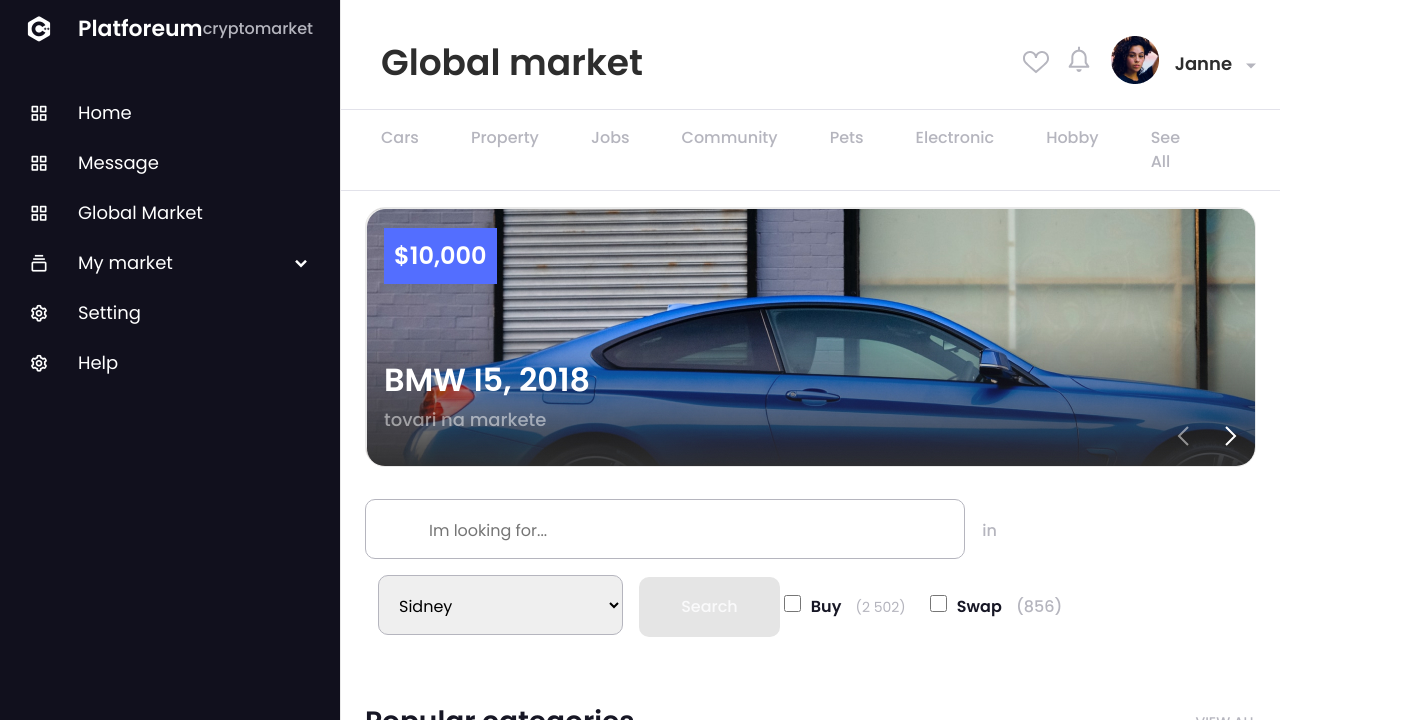
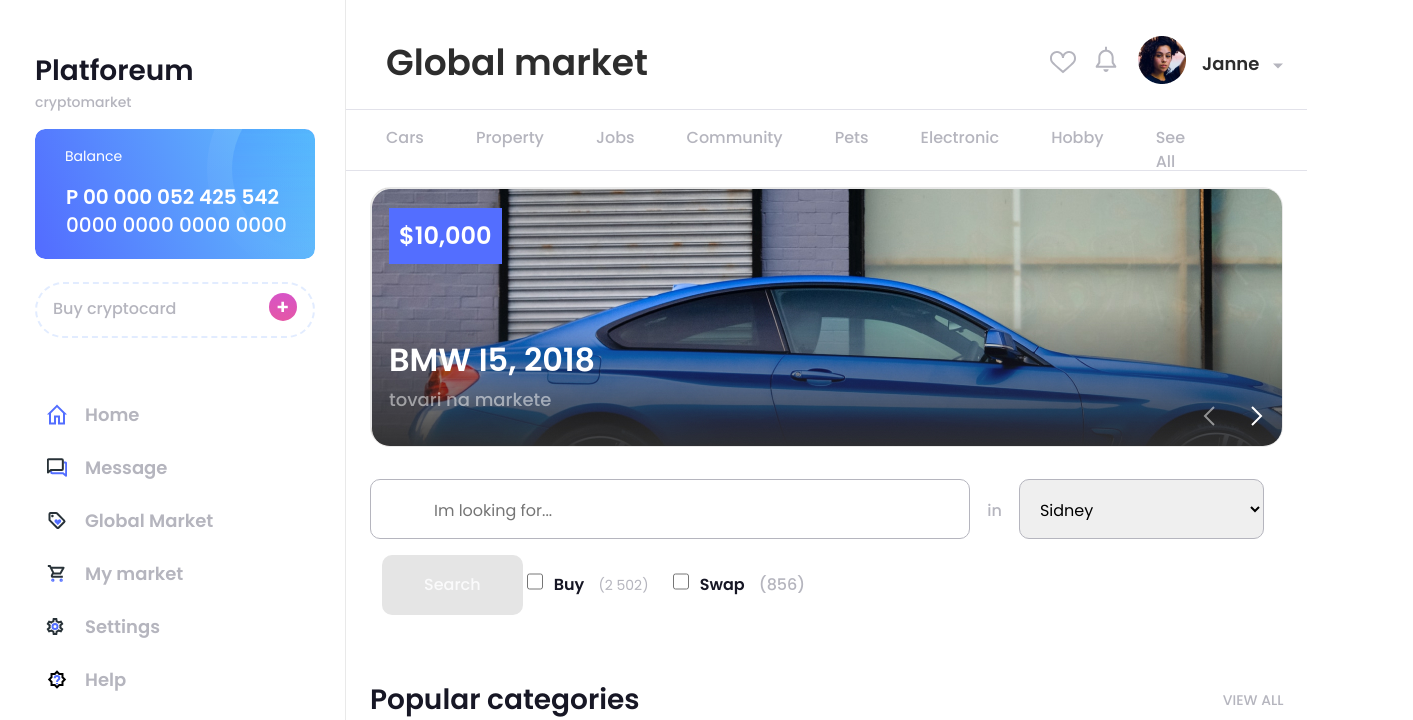
Before and after one commit to AvatarA-GSV/landingpage_fixtimer, a plain HTML site: page index.html in a window 1280 px wide. Shown: the top 720 px of the page, 1413 px wide, since content can reach past the window. Drawn offline with nearby package versions, Linux system fonts and the light colour scheme; files whose address does not match are found by name.

Commit message:
добавил grid

```diff
--- a/css/style.css
+++ b/css/style.css
@@ -49,264 +49,167 @@ h2{
 
 .big-container{
     max-width: 1460px;
-   /*  margin: 0 auto;  */
-    /* padding: 0 10px; */
+    margin: 0 auto;
+    padding: 0 10px;
 }
 
-/* С этого момента копия чужого кода для сайдбара */
-
 .wrapper{
-    display: flex;
-    min-height: 100%;
+   /*  display: flex;
+    min-height: 100%; - это заменил на grid
+    justify-content: space-between; */
+    display: grid;
+    /* grid-template-columns: minmax(auto, 341px) minmax(auto, 1099px); */
+    grid-template-columns: minmax(auto, 341px) 76.3%;
 }
 
 .sidebar{
-    display: flex;
-    flex-direction: column;
-    margin-bottom: 0;
-    min-height: 100vh;
-    width: 341px;
+   padding: 50px 30px 0 25px;
+   border-bottom: 1px solid #E9E9E9;
     border-right: 1px solid #E9E9E9;
-    border-bottom: 1px solid #E9E9E9;
-    background: #11101d;
-    background-size: cover;
-    z-index: 100;
-    transition: all 0.5s ease;
+    position: sticky;
+    top: 0;
+    height: 900px;
 }
 
-.sidebar.close{
-    width: 78px;
+.sidebar__title{
+
 }
-  .sidebar .logo-details{
-    height: 60px;
-    width: 100%;
+
+.sidebar__subtitle{
+  font-size: 14px;
+  line-height: 21px;
+  margin-bottom: 16px;
+}
+
+.sidebar__balance{
+  position: relative;
+}
+
+.sidebar__balance-img{
+
+}
+
+.sidebar__balance-link{
+  position: absolute;
+  top: 17px;
+  left: 30px;
+  color: #FFFFFF;
+  font-weight: 400;
+  font-size: 14px;
+  line-height: 21px;
+}
+
+.sidebar__balance-text{
+  position: absolute;
+  top: 52.5px;
+  left: 31px;
+  color: #FFFFFF;
+  font-weight: 600;
+  font-size: 20px;
+  line-height: 30px;
+}
+
+.sidebar__balance-text + .sidebar__balance-text{
+  margin-top: 28px;
+  font-weight: 500;
+}
+
+.sidebar__balance-crypto{
   display: flex;
+  justify-content: space-between;
   align-items: center;
+  border: 2px dashed #E2ECFF;
+  border-radius: 50px;
+  margin: 16px 0 63px 0;
 }
-  .sidebar .logo-details i{
-    font-size: 30px;
-    color: #fff;
-    height: 50px;
-    min-width: 78px;
-    text-align: center;
-    line-height: 50px;
+
+.sidebar__balance-crypto-link{
+  line-height: 28px;
+  padding: 8px 0 10px 16px;
 }
-  .sidebar .logo-details .logo_name{
-    font-size: 22px;
-    color: #fff;
+
+.sidebar__balance-crypto-btn{
+  margin: 8px 16px 7px 0;
+}
+
+.sidebar__list{
   font-weight: 600;
-    transition: 0.3s ease;
-    transition-delay: 0.1s;
+  font-size: 18px;
+  line-height: 28px;
+  display: grid;
+  grid-template-columns: 1fr;
+  grid-template-rows: 6fr;
+  gap: 25px;
 }
-  .sidebar.close .logo-details .logo_name{
-    transition-delay: 0s;
-    opacity: 0;
-    pointer-events: none;
+
+.sidebar__link{
+  padding-left: 50px;
 }
-  .sidebar .nav-links{
-    height: 100%;
-    padding: 30px 0 100px 0;
-    overflow: auto;
+
+/* .sidebar__link:nth-child(1){
+  background-image: url("../img/saidbar-list-icon-1.svg"); - это св-во не работает, задает сразу всем детям одинаковую картинку!!! почему не понял? связано ли это что задал у родителя GRID?
+  background-repeat: no-repeat;
+  background-position: 10px;
 }
-  .sidebar.close .nav-links{
-    overflow: visible;
+ */
+.home {
+  background-image: url("../img/saidbar-list-icon-1.svg");
+  background-repeat:no-repeat ;
+  background-position: 10px ;
 }
-  .sidebar .nav-links::-webkit-scrollbar{
-    display: none;
+
+.message {
+  background-image: url("../img/saidbar-list-icon-2.svg");
+  background-repeat: no-repeat;
+  background-position: 10px;
 }
-  .sidebar .nav-links li{
-    position: relative;
-    list-style: none;
-    transition: all 0.4s ease;
+
+.glmarket {
+  background-image: url("../img/saidbar-list-icon-3.svg");
+  background-repeat: no-repeat;
+  background-position: 10px;
 }
-  .sidebar .nav-links li:hover{
-    background: #1d1b31;
+
+.mymarket {
+  background-image: url("../img/saidbar-list-icon-4.svg");
+  background-repeat: no-repeat;
+  background-position: 10px;
 }
-  .sidebar .nav-links li .icon-link{
-    display: flex;
-    align-items: center;
-    justify-content: space-between;
+
+.settings {
+  background-image: url("../img/saidbar-list-icon-5.svg");
+  background-repeat: no-repeat;
+  background-position: 10px;
 }
-  .sidebar.close .nav-links li .icon-link{
-    display: block
+
+.help {
+  background-image: url("../img/saidbar-list-icon-6.svg");
+  background-repeat: no-repeat;
+  background-position: 10px;
 }
-  .sidebar .nav-links li i{
-    height: 50px;
-    min-width: 78px;
-    text-align: center;
-    line-height: 50px;
-    color: #fff;
-    font-size: 20px;
-    cursor: pointer;
-    transition: all 0.3s ease;
+
+.sidebar__link:hover{
+  color: #171725;
 }
-  .sidebar .nav-links li.showMenu i.arrow{
-    transform: rotate(-180deg);
-  }
-  .sidebar.close .nav-links i.arrow{
-    display: none;
-  }
-  .sidebar .nav-links li a{
-    display: flex;
-    align-items: center;
-    text-decoration: none;
-  }
-  .sidebar .nav-links li a .link_name{
-    font-size: 18px;
-    font-weight: 400;
-    color: #fff;
-    transition: all 0.4s ease;
-  }
-  .sidebar.close .nav-links li a .link_name{
-    opacity: 0;
-    pointer-events: none;
-  }
-  .sidebar .nav-links li .sub-menu{
-    padding: 6px 6px 14px 80px;
-    margin-top: -10px;
-    background: #1d1b31;
-    display: none;
-  }
-  .sidebar .nav-links li.showMenu .sub-menu{
-    display: block;
-  }
-  .sidebar .nav-links li .sub-menu a{
-    color: #fff;
-    font-size: 15px;
-    padding: 5px 0;
-    white-space: nowrap;
-    opacity: 0.6;
-    transition: all 0.3s ease;
-  }
-  .sidebar .nav-links li .sub-menu a:hover{
-    opacity: 1;
-  }
-  .sidebar.close .nav-links li .sub-menu{
-    position: absolute;
-    left: 100%;
-    top: -10px;
-    margin-top: 0;
-    padding: 10px 20px;
-    border-radius: 0 6px 6px 0;
-    opacity: 0;
-    display: block;
-    pointer-events: none;
-    transition: 0s;
-  }
-  .sidebar.close .nav-links li:hover .sub-menu{
-    top: 0;
-    opacity: 1;
-    pointer-events: auto;
-    transition: all 0.4s ease;
-  }
-  .sidebar .nav-links li .sub-menu .link_name{
-    display: none;
-  }
-  .sidebar.close .nav-links li .sub-menu .link_name{
-    font-size: 18px;
-    opacity: 1;
-    display: block;
-  }
-  .sidebar .nav-links li .sub-menu.blank{
-    opacity: 1;
-    pointer-events: auto;
-    padding: 3px 20px 6px 16px;
-    opacity: 0;
-    pointer-events: none;
-  }
-  .sidebar .nav-links li:hover .sub-menu.blank{
-    top: 50%;
-    transform: translateY(-50%);
-  }
-  .sidebar .profile-details{
-    position: fixed;
-    bottom: 0;
-    width: 260px;
-    display: flex;
-    align-items: center;
-    justify-content: space-between;
-    background: #1d1b31;
-    padding: 12px 0;
-    transition: all 0.5s ease;
-  }
-  .sidebar.close .profile-details{
-    background: none;
-  }
-  .sidebar.close .profile-details{
-    width: 78px;
-  }
-  .sidebar .profile-details .profile-content{
-    display: flex;
-    align-items: center;
-  }
-  .sidebar .profile-details img{
-    height: 52px;
-    width: 52px;
-    object-fit: cover;
-    border-radius: 16px;
-    margin: 0 14px 0 12px;
-    background: #1d1b31;
-    transition: all 0.5s ease;
-  }
-  .sidebar.close .profile-details img{
-    padding: 10px;
-  }
-  .sidebar .profile-details .profile_name,
-  .sidebar .profile-details .job{
-    color: #fff;
-    font-size: 18px;
-    font-weight: 500;
-    white-space: nowrap;
-  }
-  .sidebar.close .profile-details i,
-  .sidebar.close .profile-details .profile_name,
-  .sidebar.close .profile-details .job{
-    display: none;
-  }
-  .sidebar .profile-details .job{
-    font-size: 12px;
-  }
-/*   .home-section{
-    position: relative;
-    background: #E4E9F7;
-    min-height: 100%;
+
+/* .sidebar__link + .sidebar__link{ - это св-во не работает,
+  ! ! ! почему не понял? связано ли это что задал у родителя GRID?
+  margin-top: 25px;
+} */
+
+.market{
+  /*   position: relative;
+    background: #FFFFFF;
+    min-height: 100%; это св-ва были написаны до того как задал всему wrapper GRID
     left: 0px;
     width: calc(100% - 341px);
-    transition: all 0.5s ease;
-  } */
-  .sidebar.close ~ .home-section{
-    left: 0px;
-    width: calc(100% - 78px);
-  }
-  .home-section .home-content{
-    height: 60px;
-    display: flex;
-    align-items: center;
-  }
-  .home-section .home-content .bx-menu,
-  .home-section .home-content .text{
-    color: #11101d;
-    font-size: 35px;
-  }
-  .home-section .home-content .bx-menu{
-    margin: 0 15px;
-    cursor: pointer;
-  }
-  .home-section .home-content .text{
-    font-size: 26px;
-    font-weight: 600;
+    transition: all 0.5s ease; */
   }
 
+
 .market{
-    position: relative;
-    background: #FFFFFF;
-    min-height: 100%;
-    left: 0px;
-    width: calc(100% - 341px);
-    transition: all 0.5s ease;
+
 }
-
-/* до этого момента копия кода для сайдбара, дальше мой код */
 
 .container{
     max-width: 1099px;
@@ -353,9 +256,15 @@ h2{
 }
 
 .menu__list{
-    display: flex;
-    justify-content: space-between;
-    gap: 52px;
+   /*  display: flex;
+    justify-content: space-between; - эти св-ва заменил на grid
+    gap: 52px; */
+    display: grid;
+    grid-template-columns: repeat(8, 1fr) 102px;
+    grid-template-rows: 28px;
+    column-gap: 52px;
+    justify-items: center;
+
     border-top: 1px solid #E2E2EA;
     border-bottom: 1px solid #E2E2EA;
     padding: 16px 0;
@@ -366,7 +275,7 @@ h2{
 }
 
 .menu__item:last-child{
-    margin-right: 155px;
+    /* margin-right: 155px;  - эти св-ва заменил на grid*/
 }
 
 .promo__item-img{
@@ -513,10 +422,15 @@ h2{
 }
 
 .catalog__list{
-    display: flex;
+    /* display: flex;
     flex-wrap: wrap;
-    justify-content: space-between;
+    justify-content: space-between; - эти св-ва заменил на grid
+    gap: 32px; */
+    display: grid;
+    /* grid-template-columns: 1fr 1fr 1fr 1fr; - так не работает адаптив */
+    grid-template-columns: repeat(auto-fit, minmax(236.25px, 1fr));
     gap: 32px;
+
     font-weight: 600;
     font-size: 18px;
     line-height: 24px;
@@ -587,14 +501,18 @@ h2{
 }
 
 .special__list{
-    display: flex;
-    justify-content: space-between;
+    /* display: flex;
+    justify-content: space-between; - эти св-ва заменил на grid
     gap: 8px;
+    flex-wrap: wrap; */
+
+    display: grid;
+    gap: 8px;
+    grid-template-columns: repeat(auto-fit, minmax(256px, 1fr));
 }
 
 .special__list-item{
     width: 256px;
-   /*  height: 316px; */
     border: 1px solid #E2E2EA;
     border-radius: 24px;
     padding: 16px 16px 8px;
@@ -663,9 +581,14 @@ h2{
 }
 
 .discover__list{
-    display: flex;
-    justify-content: space-between;
+    /* display: flex;
+    justify-content: space-between; - эти св-ва заменил на grid
     gap: 8px;
+    flex-wrap: wrap; */
+
+    display: grid;
+    gap: 8px;
+    grid-template-columns: repeat(auto-fit, minmax(256px, 1fr));
 }
 
 .discover__list-item{
--- a/index.html
+++ b/index.html
@@ -18,87 +18,48 @@
 <body>
     <div class="big-container">
         <div class="wrapper">
-            <div class="sidebar">
-              <div class="logo-details">
-                <i class='bx bxl-c-plus-plus'></i>
-                <span class="logo_name">Platforeum</span>
-                <p class="logo_subname">cryptomarket</p>
+            <aside class="sidebar">
+              <h2 class="sidebar__title">
+                Platforeum
+              </h2>
+              <div class="sidebar__subtitle">
+                cryptomarket
               </div>
-              <ul class="nav-links">
+              <div class="sidebar__balance">
+                <img class=sidebar__balance-img" src="./img/saidbar-balance.svg" alt="">
+                <a class="sidebar__balance-link" href="#">Balance</a>
+                <span class="sidebar__balance-text"> P 00 000 052 425 542</span>
+                <span class="sidebar__balance-text"> 0000 0000 0000 0000</span>
+                <div class="sidebar__balance-crypto">
+                  <a class="sidebar__balance-crypto-link" href="#">
+                    Buy cryptocard
+                  </a>
+                  <a class="sidebar__balance-crypto-btn" href="#">
+                    <img src="./img/saidbar-balance-icon.svg" alt="">
+                  </a>
+                </div>
+              </div>
+              <ul class="sidebar__list">
                 <li>
-                  <a href="#">
-                    <i class='bx bx-grid-alt'></i>
-                    <span class="link_name">Home</span>
-                  </a>
-                  <ul class="sub-menu blank">
-                    <li><a class="link_name" href="#">Home</a></li>
-                  </ul>
+                  <a href="#" class="sidebar__link home">Home</a>
                 </li>
                 <li>
-                    <a href="#">
-                      <i class='bx bx-grid-alt'></i>
-                      <span class="link_name">Message</span>
-                    </a>
-                    <ul class="sub-menu blank">
-                      <li><a class="link_name" href="#">Message</a></li>
-                    </ul>
-                  </li>
-                <li>
-                    <li>
-                        <a href="#">
-                          <i class='bx bx-grid-alt'></i>
-                          <span class="link_name">Global Market</span>
-                        </a>
-                        <ul class="sub-menu blank">
-                          <li><a class="link_name" href="#">Global Market</a></li>
-                        </ul>
-                      </li>
-                    <li>
-                  <div class="icon-link">
-                    <a href="#">
-                      <i class='bx bx-collection'></i>
-                      <span class="link_name">My market</span>
-                    </a>
-                    <i class='bx bxs-chevron-down arrow'></i>
-                  </div>
-                  <ul class="sub-menu">
-                    <li><a class="link_name" href="#">My market</a></li>
-                    <li><a href="#">HTML & CSS</a></li>
-                    <li><a href="#">JavaScript</a></li>
-                    <li><a href="#">PHP & MySQL</a></li>
-                  </ul>
+                  <a href="#" class="sidebar__link message">Message</a>
                 </li>
                 <li>
-                  <a href="#">
-                    <i class='bx bx-cog'></i>
-                    <span class="link_name">Setting</span>
-                  </a>
-                  <ul class="sub-menu blank">
-                    <li><a class="link_name" href="#">Setting</a></li>
-                  </ul>
-                </li> <li>
-                    <a href="#">
-                      <i class='bx bx-cog'></i>
-                      <span class="link_name">Help</span>
-                    </a>
-                    <ul class="sub-menu blank">
-                      <li><a class="link_name" href="#">Help</a></li>
-                    </ul>
-                  </li>
-                  <!--  <li>
-                  <div class="profile-details">
-                    <div class="profile-content">
-
-                    </div>
-                    <div class="name-job">
-                      <div class="profile_name">Prem Shahi</div>
-                      <div class="job">Web Desginer</div>
-                    </div>
-                    <i class='bx bx-log-out'></i>
-                  </div>
-                </li> -->
+                  <a href="#" class="sidebar__link glmarket">Global Market</a>
+                </li>
+                <li>
+                  <a href="#" class="sidebar__link mymarket">My market</a>
+                </li>
+                <li>
+                  <a href="#" class="sidebar__link settings">Settings</a>
+                </li>
+                <li>
+                  <a href="#" class="sidebar__link help">Help</a>
+                </li>
               </ul>
-            </div>
+            </aside>
             <main class="market">
                 <section class="header">
                     <div class="container">
@@ -226,7 +187,7 @@
                                 <img class="catalog__list-img" src="./img/catalog-1.png" alt="" >
                             </li>
                             <li class="catalog__list-item">
-                                   <a class="catalog__list-link" href="#" >Animals</a>
+                                <a class="catalog__list-link" href="#" >Animals</a>
                                 <img class="catalog__list-img" src="./img/catalog-2.png" alt="" >
                             </li>
                             <li class="catalog__list-item">
```
Also changed, not shown: img/saidbar-balance-icon.svg (added), img/saidbar-balance.svg (added), img/saidbar-list-icon-1.svg (added), img/saidbar-list-icon-2.svg (added), img/saidbar-list-icon-3.svg (added), img/saidbar-list-icon-4.svg (added), img/saidbar-list-icon-5.svg (added), img/saidbar-list-icon-6.svg (added). Lines whose indentation alone changed are shown as unchanged.
